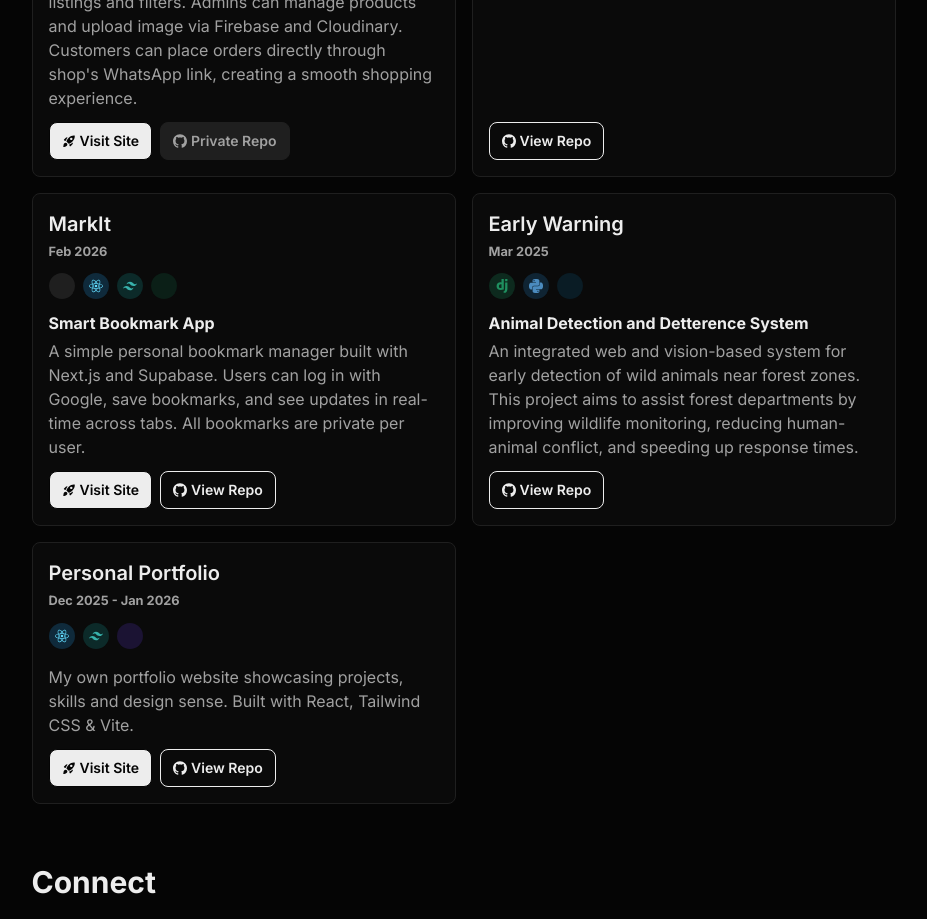
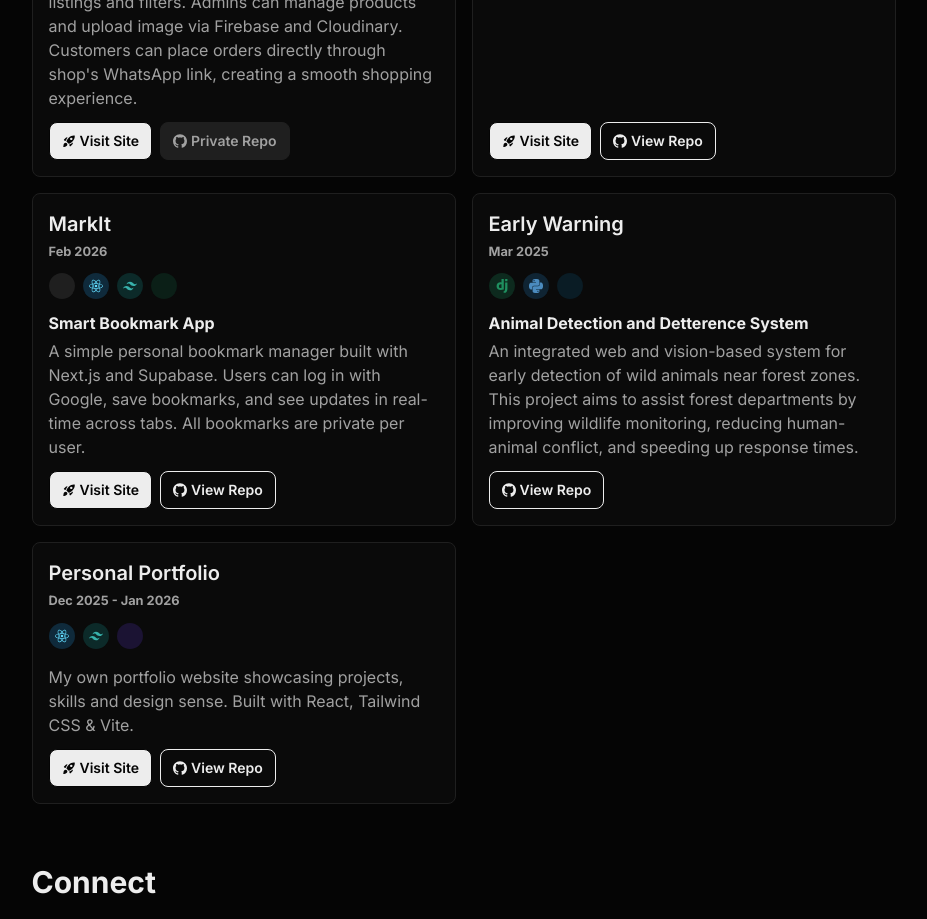
Before and after one commit to sabeeh-ck/my-portfolio, a React (Vite) app: page / in a window 1280 px wide. Shown: the part 1740-2659 px from the top of the page, without its empty margins (169-1096 px from the left). Built offline with nearby package versions, Linux system fonts and the light colour scheme; some icons are missing.

Commit message:
feat: add live URLs for MeetSlot and Smart Bookmark projects

```diff
--- a/src/data/projects.ts
+++ b/src/data/projects.ts
@@ -55,6 +55,7 @@
         type: 'academic',
         techStack: ['react', 'tailwindcss', 'express', 'mongodb'],
         image: '',
+        liveUrl: 'https://meetslot-ck.vercel.app',
         repoUrl: 'https://github.com/sabeeh-ck/MeetSlot',
         status: 'wip',
         order: 2,
@@ -69,7 +70,7 @@
         type: 'academic',
         techStack: ['nextjs', 'react', 'tailwindcss', 'supabase'],
         image: '',
-        liveUrl: 'https://smart-bookmark-app-demo-ck.vercel.app/login',
+        liveUrl: 'https://smart-bookmark-app-demo-ck.vercel.app',
         repoUrl: 'https://github.com/sabeeh-ck/MeetSlot',
         status: 'done',
         order: 3,
```
